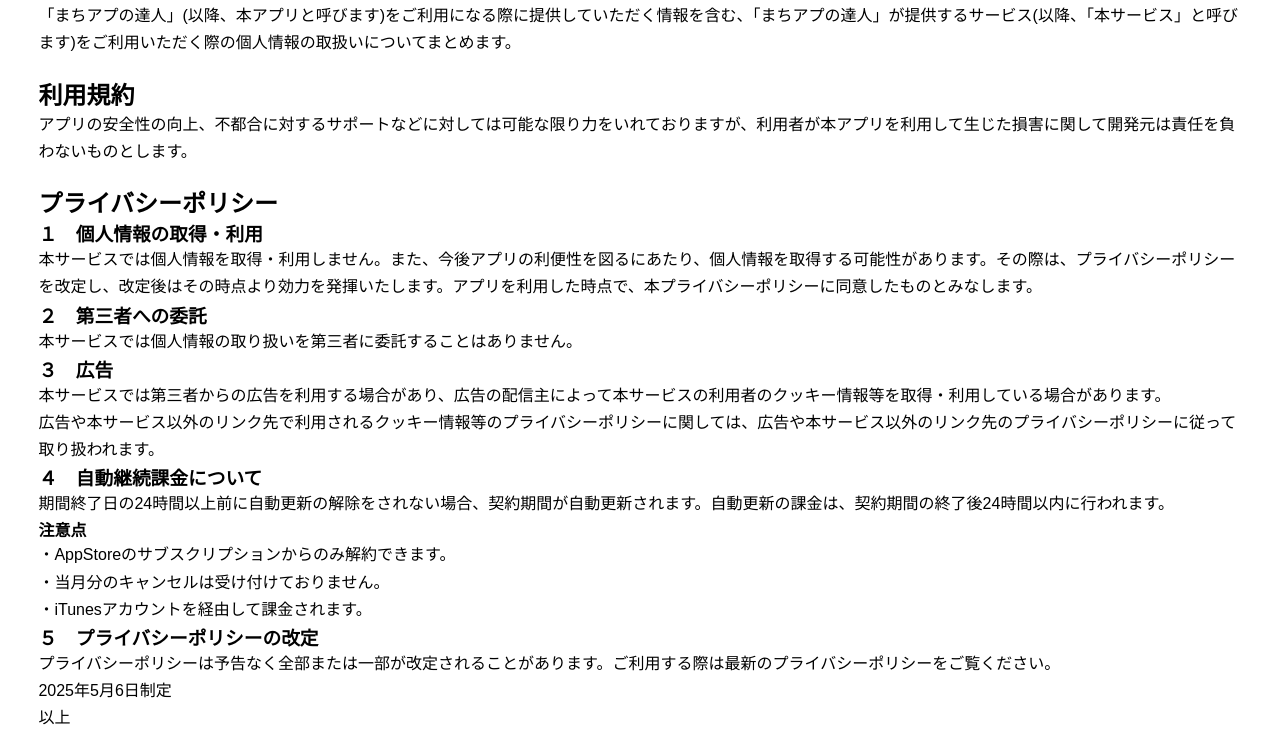
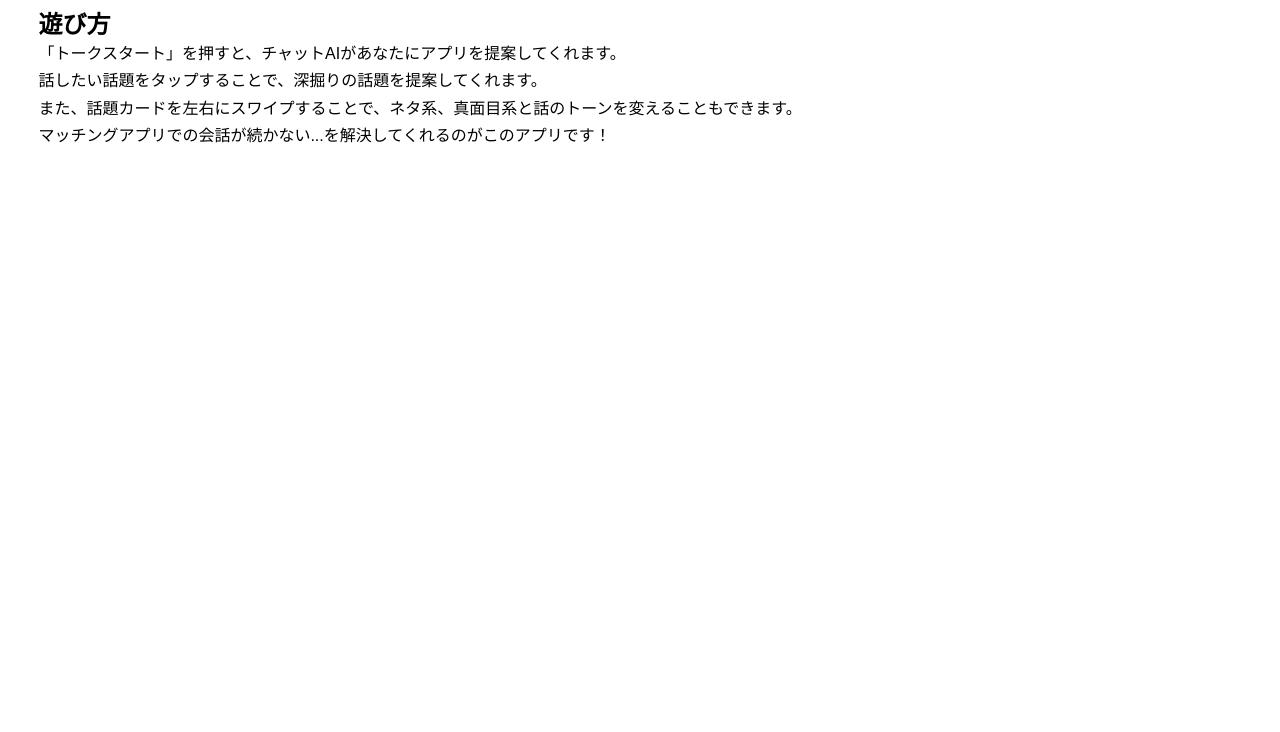
Before and after one commit to aiidu/talklist, a plain HTML site: page index.html in a window 1280 px wide. Shown: the part 76-808 px from the top of the page. Drawn offline with Linux system fonts and the light colour scheme.

Commit message:
Update index.html

```diff
--- a/index.html
+++ b/index.html
@@ -3,45 +3,26 @@
   <head>
     <meta charset="utf-8">
     <meta name="viewport" content="width=device-width, initial-scale=1.0">
-    <title>まちアプの達人-利用規約&プライバシーポリシー</title>
+    <title>まちアプの達人へようこそ</title>
     <link rel="stylesheet" type="text/css" href="styles.css">
   </head>
   <body>
     <header>
       <div class="header">
-        <h1>利用規約 & プライバシーポリシー</h1>
+        <h1>まちアプの達人へようこそ</h1>
       </div>
     </header>
     <div class="contents">
-      <p>「まちアプの達人」(以降、本アプリと呼びます)をご利用になる際に提供していただく情報を含む、「まちアプの達人」が提供するサービス(以降、「本サービス」と呼びます)をご利用いただく際の個人情報の取扱いについてまとめます。</p>
+      <h2>遊び方</h2>
+      <p>「トークスタート」を押すと、チャットAIがあなたにアプリを提案してくれます。</p>
 
-      <h2>利用規約</h2>
-      <p>アプリの安全性の向上、不都合に対するサポートなどに対しては可能な限り力をいれておりますが、利用者が本アプリを利用して生じた損害に関して開発元は責任を負わないものとします。</p>
+      <p>話したい話題をタップすることで、深掘りの話題を提案してくれます。</p>
 
-      <h2>プライバシーポリシー</h2>
+      <p>また、話題カードを左右にスワイプすることで、ネタ系、真面目系と話のトーンを変えることもできます。</p>
 
-      <h3>１　個人情報の取得・利用</h3>
-      <p>本サービスでは個人情報を取得・利用しません。また、今後アプリの利便性を図るにあたり、個人情報を取得する可能性があります。その際は、プライバシーポリシーを改定し、改定後はその時点より効力を発揮いたします。アプリを利用した時点で、本プライバシーポリシーに同意したものとみなします。</p>
+      <p>マッチングアプリでの会話が続かない...を解決してくれるのがこのアプリです！</p>
 
-      <h3>２　第三者への委託</h3>
-      <p>本サービスでは個人情報の取り扱いを第三者に委託することはありません。</p>
-
-      <h3>３　広告</h3>
-      <p>本サービスでは第三者からの広告を利用する場合があり、広告の配信主によって本サービスの利用者のクッキー情報等を取得・利用している場合があります。</p>
-      <p>広告や本サービス以外のリンク先で利用されるクッキー情報等のプライバシーポリシーに関しては、広告や本サービス以外のリンク先のプライバシーポリシーに従って取り扱われます。</p>
-
-      <h3>４　自動継続課金について</h3>
-      <p>期間終了日の24時間以上前に自動更新の解除をされない場合、契約期間が自動更新されます。自動更新の課金は、契約期間の終了後24時間以内に行われます。</p>
-      <h4>注意点</h4>
-      <p>・AppStoreのサブスクリプションからのみ解約できます。</p>
-      <p>・当月分のキャンセルは受け付けておりません。</p>
-      <p>・iTunesアカウントを経由して課金されます。</p>
-
-      <h3>５　プライバシーポリシーの改定</h3>
-      <p>プライバシーポリシーは予告なく全部または一部が改定されることがあります。ご利用する際は最新のプライバシーポリシーをご覧ください。</p>
-      <p>2025年5月6日制定</p>
-
-      <p>以上</p>
+      <a href="https://"></a>
 
     </div>
   </body>
```
